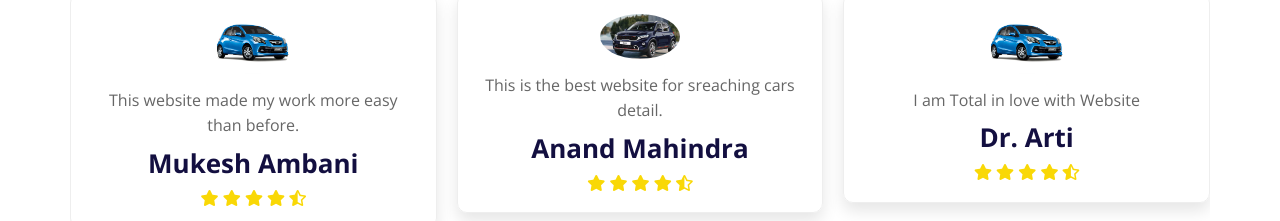
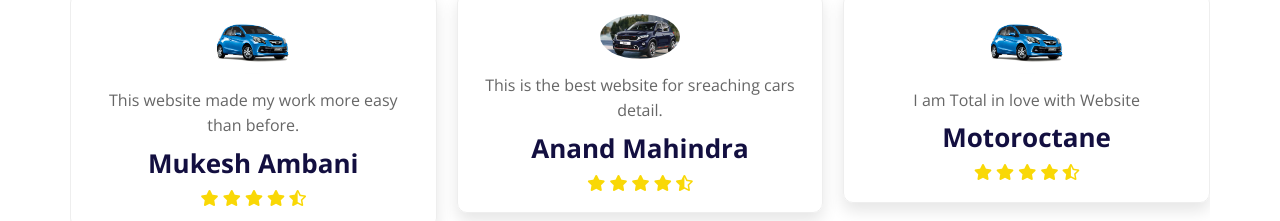
Before and after one commit to AnshulParkar/CarsPlanet_mprwebsite, a plain HTML site: page CarPlanetwebsite/index.html in a window 1280 px wide. Shown: the part 4017-4238 px from the top of the page. Drawn offline with nearby package versions, Linux system fonts and the light colour scheme.

Commit message:
Update index.html

```diff
--- a/CarPlanetwebsite/index.html
+++ b/CarPlanetwebsite/index.html
@@ -521,7 +521,7 @@
               <p>
                 I am Total in love with Website
               </p>
-              <h3>Dr. Arti</h3>
+              <h3>Motoroctane</h3>
               <div class="stars">
                 <i class="fas fa-star"></i>
                 <i class="fas fa-star"></i>
```
